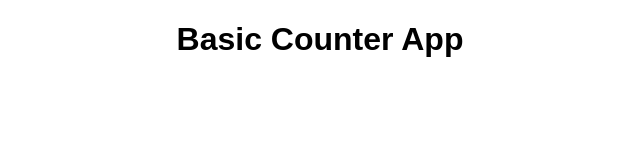
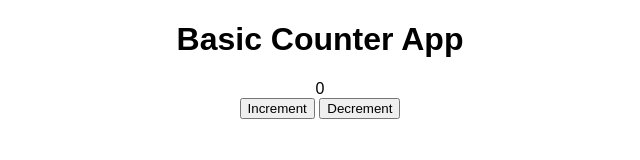
Before and after one commit to markorufic/basic-counter-app, a plain HTML site: page index.html in a window 1280 px wide. Shown: the whole page, without its empty margins (320-960 px from the left). Drawn offline with Linux system fonts and the light colour scheme.

Commit message:
Expanded HTML and CSS, initiated JS

```diff
--- a/index.html
+++ b/index.html
@@ -8,5 +8,11 @@
 </head>
 <body>
   <h1>Basic Counter App</h1>
+  <div id="counter">0</div>
+  <div>
+    <button id="increment">Increment</button>
+    <button id="decrement">Decrement</button>
+  </div>
+  <script src="app.js"></script>
 </body>
 </html>
--- a/style.css
+++ b/style.css
@@ -2,6 +2,6 @@
   font-family: sans-serif
 }
 
-h1 {
+h1, div {
   text-align: center;
 }
```
Also changed, not shown: app.js (added).
